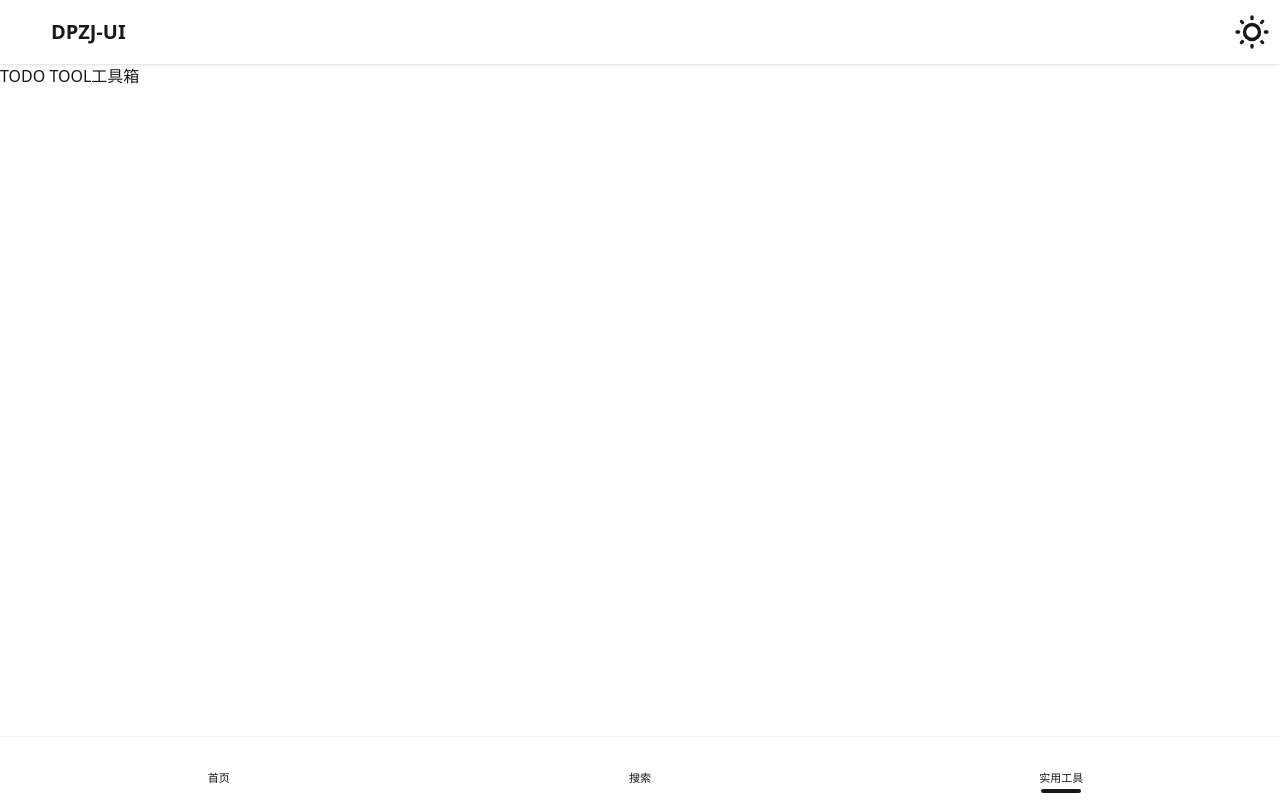
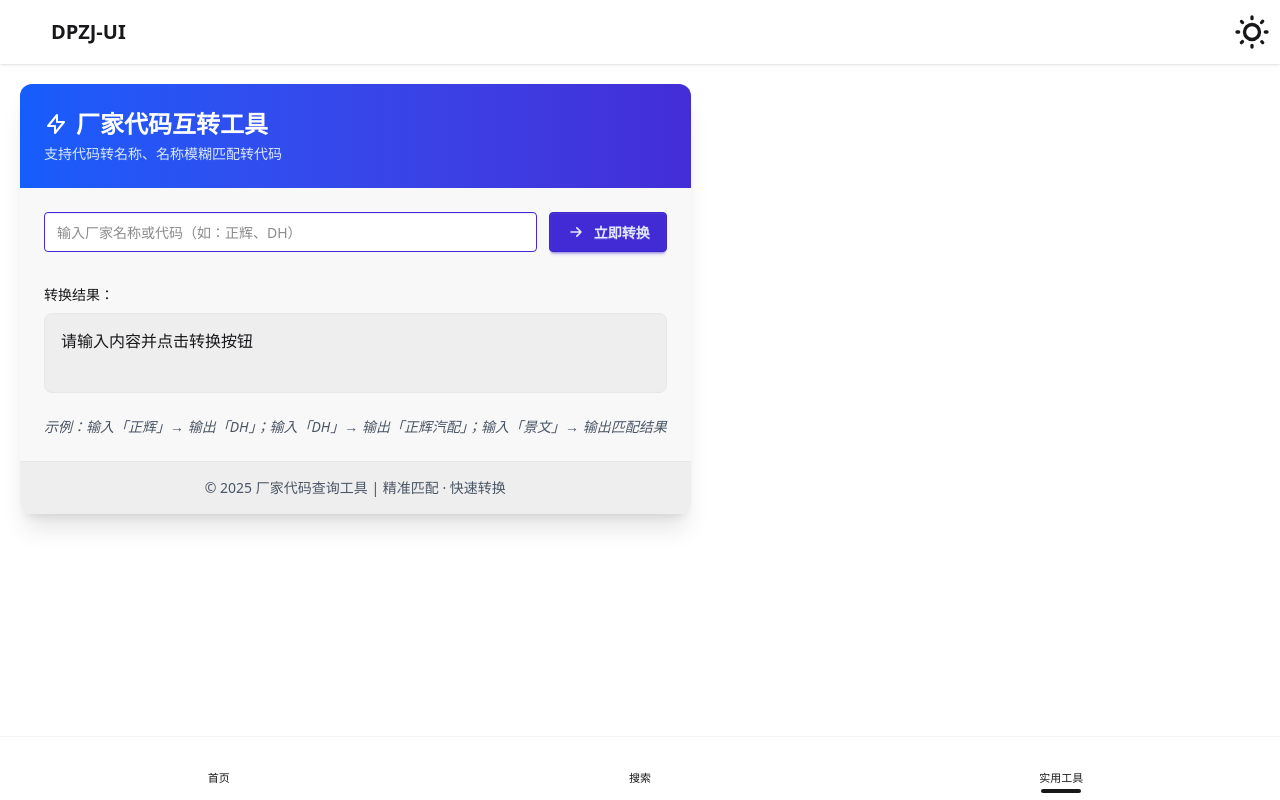
Before and after one commit to BHB7/DPZJ_UI, a Vue app: page /layout/tools in a window 1280 px wide. Built offline with nearby package versions, Linux system fonts and the light colour scheme; some icons are missing.

Commit message:
fix tool

```diff
--- a/src/App.vue
+++ b/src/App.vue
@@ -1,7 +1,7 @@
 <script setup></script>
 
 <template>
-  <router-view></router-view>
+  <router-view class="transition-all duration-200 animate-fadeIn"></router-view>
 </template>
 
 <style scoped></style>
--- /dev/null
+++ b/src/components/FactoryCodeMap/index.vue
@@ -0,0 +1,187 @@
+<script setup>
+import { ref } from 'vue'
+
+// 厂家代码映射数据
+import factoryCodeMap from '@/stores/jfcodes.json'
+
+// 反向映射（代码到名称），处理重复代码的情况（如DN对应两个名称）
+const codeToFactories = {}
+Object.entries(factoryCodeMap).forEach(([name, code]) => {
+  if (!codeToFactories[code]) {
+    codeToFactories[code] = []
+  }
+  codeToFactories[code].push(name)
+})
+
+const ipt = ref('')
+const result = ref('') // 存储转换结果
+
+// 初始化主题
+const initTheme = () => {
+  const savedTheme = localStorage.getItem('theme')
+  if (
+    savedTheme === 'dark' ||
+    (!savedTheme && window.matchMedia('(prefers-color-scheme: dark)').matches)
+  ) {
+    document.documentElement.classList.add('dark')
+  }
+}
+// 页面加载时初始化主题
+initTheme()
+
+// 转换核心函数
+const sToC = (input) => {
+  if (!input.trim()) {
+    result.value = '请输入要转换的内容'
+    return
+  }
+  const inputStr = input.trim().toUpperCase() // 统一转大写，避免大小写问题
+
+  // 1. 先匹配代码（如输入DH、dn都能匹配）
+  if (codeToFactories[inputStr]) {
+    result.value = codeToFactories[inputStr].join(' / ') // 多个名称用/分隔
+    return
+  }
+
+  // 2. 匹配厂家名称（模糊匹配）
+  const matchedNames = Object.keys(factoryCodeMap).filter(
+    (name) => name.includes(inputStr) || name.toUpperCase().includes(inputStr),
+  )
+
+  if (matchedNames.length === 0) {
+    result.value = '未找到匹配的厂家或代码'
+  } else if (matchedNames.length === 1) {
+    result.value = factoryCodeMap[matchedNames[0]]
+  } else {
+    // 多个匹配结果，展示名称和对应代码
+    result.value = matchedNames.map((name) => `${name} → ${factoryCodeMap[name]}`).join('\n')
+  }
+}
+defineOptions({
+  name: 'factoryCodeMapPage',
+})
+</script>
+
+<template>
+  <!-- 主卡片 -->
+  <div
+    class="card w-full max-w-2xl shadow-xl rounded-xl bg-base-200 dark:bg-gray-800 transition-all duration-300 hover:shadow-2xl"
+  >
+    <!-- 卡片头部 -->
+    <div
+      class="card-header bg-gradient-to-r from-blue-600 to-indigo-700 dark:from-blue-800 dark:to-indigo-900 text-white p-6 rounded-t-xl"
+    >
+      <h2 class="card-title text-2xl font-bold flex items-center gap-2">
+        <svg
+          xmlns="http://www.w3.org/2000/svg"
+          class="h-6 w-6"
+          fill="none"
+          viewBox="0 0 24 24"
+          stroke="currentColor"
+        >
+          <path
+            stroke-linecap="round"
+            stroke-linejoin="round"
+            stroke-width="2"
+            d="M13 10V3L4 14h7v7l9-11h-7z"
+          />
+        </svg>
+        厂家代码互转工具
+      </h2>
+      <p class="text-blue-100 dark:text-blue-200 mt-1 text-sm">
+        支持代码转名称、名称模糊匹配转代码
+      </p>
+    </div>
+
+    <!-- 卡片主体 -->
+    <div class="card-body p-6">
+      <!-- 输入区域 -->
+      <div class="flex flex-col sm:flex-row gap-3 mb-6">
+        <input
+          type="text"
+          v-model="ipt"
+          class="input input-bordered input-primary w-full flex-1 transition-all duration-200 focus:ring-2 focus:ring-blue-500 dark:bg-gray-700 dark:border-gray-600"
+          placeholder="输入厂家名称或代码（如：正辉、DH）"
+          @keyup.enter="sToC(ipt)"
+        />
+        <button
+          @click="sToC(ipt)"
+          class="btn btn-primary transition-all duration-200 hover:btn-secondary active:scale-95 flex items-center gap-2"
+        >
+          <svg
+            xmlns="http://www.w3.org/2000/svg"
+            class="h-5 w-5"
+            fill="none"
+            viewBox="0 0 24 24"
+            stroke="currentColor"
+          >
+            <path
+              stroke-linecap="round"
+              stroke-linejoin="round"
+              stroke-width="2"
+              d="M13 7l5 5m0 0l-5 5m5-5H6"
+            />
+          </svg>
+          立即转换
+        </button>
+      </div>
+
+      <!-- 结果展示区域 -->
+      <div class="result-container relative">
+        <label class="label block text-base-content dark:text-gray-200 font-medium mb-2">
+          转换结果：
+        </label>
+        <div
+          class="card bg-base-300 dark:bg-gray-700 border border-gray-200 dark:border-gray-600 rounded-lg p-4 min-h-[80px] whitespace-pre-line font-mono text-base transition-all duration-200 animate-fadeIn"
+        >
+          {{ result || '请输入内容并点击转换按钮' }}
+        </div>
+      </div>
+
+      <!-- 示例提示 -->
+      <div class="mt-4 text-sm text-gray-600 dark:text-gray-400 italic">
+        示例：输入「正辉」→ 输出「DH」；输入「DH」→ 输出「正辉汽配」；输入「景文」→ 输出匹配结果
+      </div>
+    </div>
+
+    <!-- 卡片底部 -->
+    <div
+      class="card-footer bg-base-300 dark:bg-gray-800/50 p-4 text-center text-gray-600 dark:text-gray-400 text-sm rounded-b-xl border-t border-gray-200 dark:border-gray-700"
+    >
+      © 2025 厂家代码查询工具 | 精准匹配 · 快速转换
+    </div>
+  </div>
+</template>
+
+<style scoped>
+/* 主题切换过渡 */
+html.dark {
+  color-scheme: dark;
+}
+
+/* 淡入动画 */
+.animate-fadeIn {
+  animation: fadeIn 0.3s ease-in-out;
+}
+
+@keyframes fadeIn {
+  from {
+    opacity: 0;
+    transform: translateY(5px);
+  }
+  to {
+    opacity: 1;
+    transform: translateY(0);
+  }
+}
+
+/* 响应式适配 */
+@media (max-width: 640px) {
+  .card-header {
+    padding: 4rem !important;
+  }
+  .card-body {
+    padding: 4rem !important;
+  }
+}
+</style>
--- a/src/pages/search/index.vue
+++ b/src/pages/search/index.vue
@@ -48,8 +48,8 @@ const showSuggestions = ref(true)
 const activeSuggestionIndex = ref(-1)
 // 响应式数据 - 是否显示热门关键词
 const showHotKeywords = ref(false)
-// 库位
-const codeKey = ref('')
+// 库位信息
+const numInfo = ref({})
 
 // 热门关键词（业务定制）
 const hotKeywords = ref(['正辉', '全贸', '飞众', '展基'])
@@ -220,7 +220,7 @@ const handleSearch = () => {
 
   const p2 = searchInfoApi(searchKeyword.value).then((res) => {
     console.log(res.data)
-    codeKey.value = res.data[0].number
+    numInfo.value = res.data[0]
   })
 
   Promise.all([p1, p2])
@@ -490,9 +490,14 @@ defineOptions({
           搜索
         </button>
       </div>
-      <div class="flex h-20 px-5 items-center flex-wrap">
-        <p class="mt-5 font-bold text-primary">库位:{{ codeKey }}</p>
-        <h2 class="w-full font-bold py-5">所有供应商代码</h2>
+      <div class="card shadow m-4">
+        <div class="card-body">
+          <div v-if="Object.entries(numInfo).length">
+            <p class="font-bold text-primary">库位:{{ numInfo.number }}</p>
+            <p class="font-bold text-primary">库存:{{ numInfo.avl_sum }}</p>
+            <p class="font-bold text-primary">商品名称:{{ numInfo.name }}</p>
+          </div>
+          <h2 class="w-full font-bold py-1">所有供应商代码</h2>
           <div class="codes flex-1 flex-wrap justify-center items-center">
             <div
               v-for="(item, index) in codeKeys"
@@ -501,6 +506,7 @@ defineOptions({
               :class="index % 2 === 0 ? 'badge-info' : 'badge-primary'"
             >
               {{ jscodes[item] || item }}
+            </div>
           </div>
         </div>
       </div>
@@ -547,7 +553,7 @@ defineOptions({
           </p>
         </div>
         <div class="flex items-center gap-3">
-          <span class="text-sm text-base-content/70 dark:text-white/70">排序方式：</span>
+          <span class="text-sm w-xs text-base-content/70 dark:text-white/70">排序方式：</span>
           <select
             class="select select-sm select-bordered rounded-lg bg-base-100 dark:bg-base-400 text-base-content dark:text-white border-base-200 dark:border-base-500"
             v-model="sortType"
--- a/src/pages/tools/index.vue
+++ b/src/pages/tools/index.vue
@@ -1,7 +1,14 @@
 <script setup>
+import FactoryCodeMap from '@/components/FactoryCodeMap/index.vue'
 defineOptions({
   name: 'toolsPage',
 })
 </script>
 
-<template>TODO TOOL工具箱</template>
+<template>
+  <div class="flex flex-wrap w-fit p-5">
+    <FactoryCodeMap class="w-20"></FactoryCodeMap>
+  </div>
+</template>
+
+<style scoped></style>
```
Lines whose indentation alone changed are shown as unchanged.
